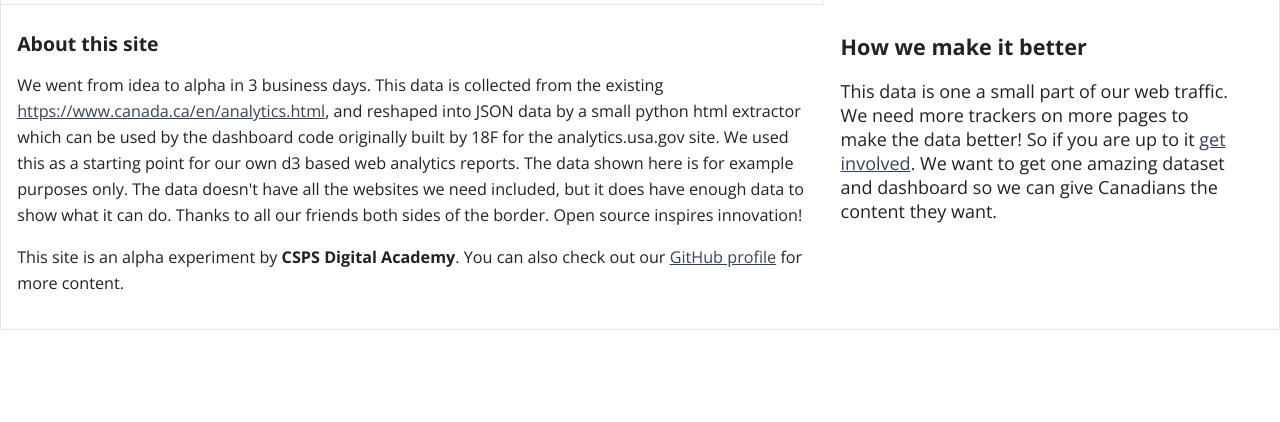
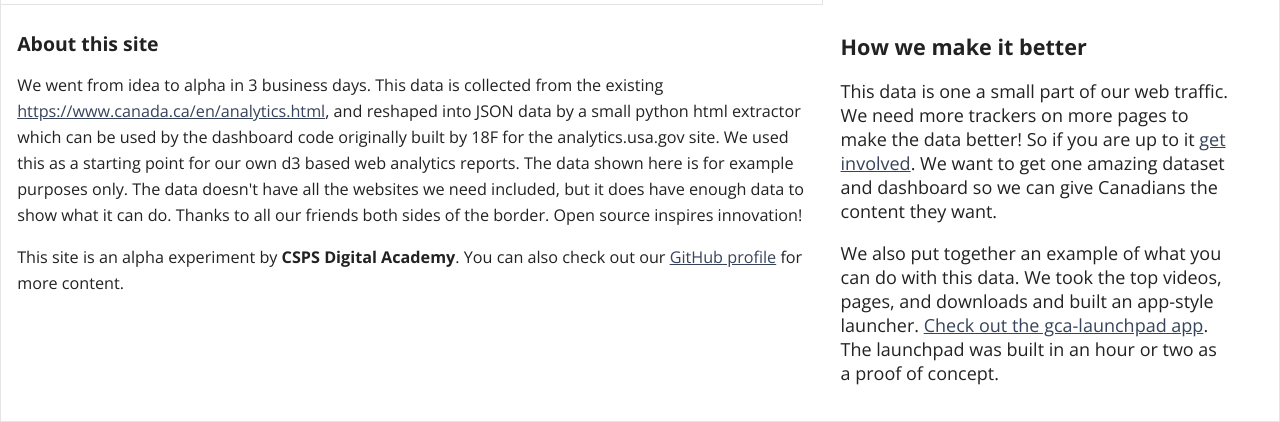
Before and after one commit to DIS-SIN/gcanalytics, a Flask app: page /gca-dashboard/dashboard-index in a window 1280 px wide. Shown: the part 4455-4877 px from the top of the page. Before the commit the page ends 4785 px from the top, so only its background shows below. Run offline with Flask 2, Linux system fonts and the light colour scheme.

Commit message:
Linking the launchpad app example

```diff
--- a/templates/gca-dashboard/index.html
+++ b/templates/gca-dashboard/index.html
@@ -383,6 +383,9 @@
         <p>
           This data is one a small part of our web traffic. We need more trackers on more pages to make the data better! So if you are up to it <a href="{{url_for('gca-dashboard.render_get_involved')}}">get involved</a>. We want to get one amazing dataset and dashboard so we can give Canadians the content they want.
         </p>
+        <p>
+          We also put together an example of what you can do with this data. We took the top videos, pages, and downloads and built an app-style launcher. <a href="{{url_for('gca-launchpad.render_dash')}}">Check out the gca-launchpad app</a>. The launchpad was built in an hour or two as a proof of concept.
+        </p>
       </section>
     </div>
   </body>
```
